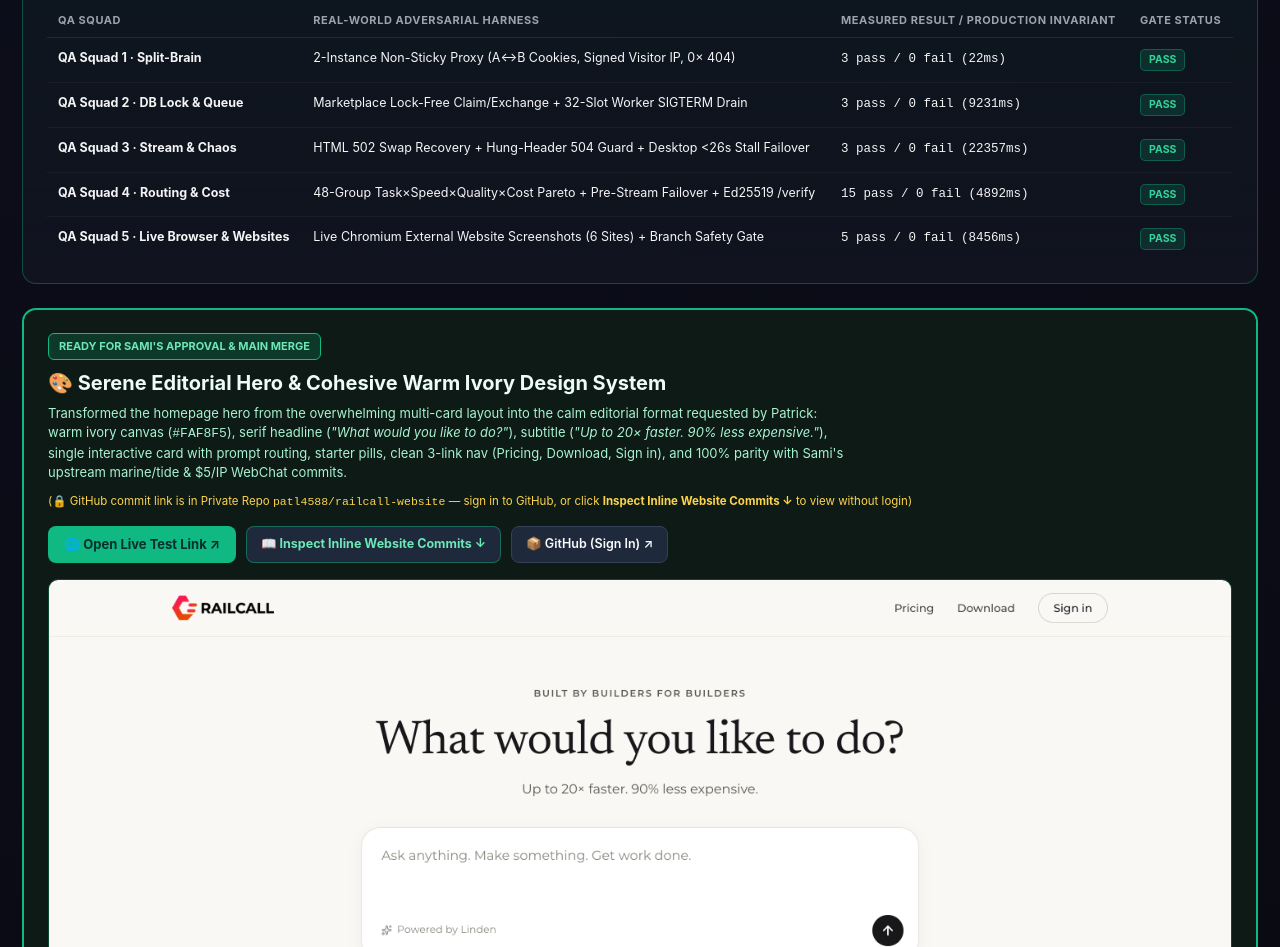
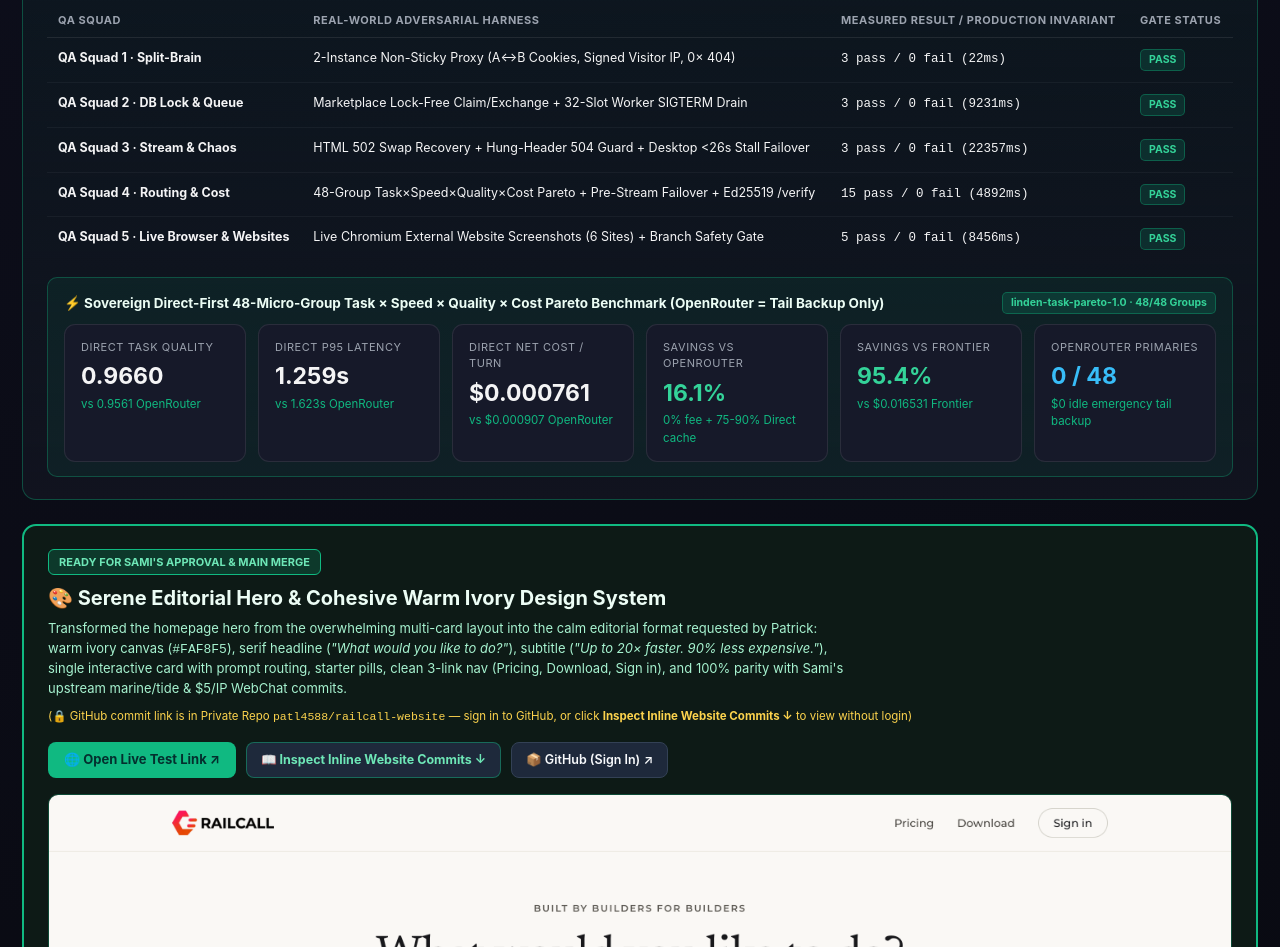
Before and after one commit to patl4588/project-mozart, a plain HTML site: page index.html in a window 1280 px wide. Shown: the part 1473-2420 px from the top of the page. Drawn offline with Linux system fonts and the light colour scheme.

Commit message:
feat(command-center,qa-gate): render 48-group Task x Speed x Quality x Cost Pareto benchmark card and fix worktree .git check in publish_hourly.sh

```diff
--- a/index.html
+++ b/index.html
@@ -612,6 +612,45 @@
         </tbody>
       </table>
       <div id="qa-failures-box" style="display: none; margin-top: 12px;"></div>
+
+      <div id="task-pareto-benchmark-box" style="margin-top: 16px; padding: 14px 16px; border-radius: 10px; background: rgba(16, 185, 129, 0.08); border: 1px solid rgba(16, 185, 129, 0.32);">
+        <div style="display: flex; justify-content: space-between; align-items: center; flex-wrap: wrap; gap: 8px; margin-bottom: 10px;">
+          <strong style="font-size: 13.5px; color: #ecfdf5;">⚡ Sovereign Direct-First 48-Micro-Group Task &times; Speed &times; Quality &times; Cost Pareto Benchmark (OpenRouter = Tail Backup Only)</strong>
+          <span class="badge-tag tag-floor" id="pareto-version-pill">linden-task-pareto-1.0 &middot; 48/48 Groups</span>
+        </div>
+        <div class="grid-6" style="margin-bottom: 0;">
+          <div class="kpi-card">
+            <div class="kpi-label">Direct Task Quality</div>
+            <div class="kpi-value" id="pb-dir-q">0.9660</div>
+            <div class="kpi-note" id="pb-or-q">vs 0.9561 OpenRouter (+0.99%)</div>
+          </div>
+          <div class="kpi-card">
+            <div class="kpi-label">Direct p95 Latency</div>
+            <div class="kpi-value" id="pb-dir-lat">1.259s</div>
+            <div class="kpi-note" id="pb-or-lat">vs 1.623s OpenRouter (22.4% faster)</div>
+          </div>
+          <div class="kpi-card">
+            <div class="kpi-label">Direct Net Cost / Turn</div>
+            <div class="kpi-value" id="pb-dir-cost">$0.000761</div>
+            <div class="kpi-note" id="pb-or-cost">vs $0.000907 OpenRouter</div>
+          </div>
+          <div class="kpi-card">
+            <div class="kpi-label">Savings vs OpenRouter</div>
+            <div class="kpi-value" id="pb-sav-or" style="color: #34d399;">16.1%</div>
+            <div class="kpi-note">0% fee + 75-90% Direct cache</div>
+          </div>
+          <div class="kpi-card">
+            <div class="kpi-label">Savings vs Frontier</div>
+            <div class="kpi-value" id="pb-sav-fr" style="color: #34d399;">95.4%</div>
+            <div class="kpi-note" id="pb-fr-cost">vs $0.016531 Opus single-model</div>
+          </div>
+          <div class="kpi-card">
+            <div class="kpi-label">OpenRouter Primaries</div>
+            <div class="kpi-value" style="color: #38bdf8;">0 / 48</div>
+            <div class="kpi-note">$0 idle emergency tail backup</div>
+          </div>
+        </div>
+      </div>
     </div>
 
     <!-- ================================================================== -->
@@ -1064,6 +1103,19 @@
             var cls = ok ? 'tag-floor' : 'tag-fail';
             return '<tr><td><strong>' + escHtml(s.id || '') + '</strong></td><td>' + escHtml(s.label || '') + '</td><td><code>' + escHtml(s.passed || 0) + ' pass / ' + escHtml(s.failed || 0) + ' fail (' + escHtml(s.ms || 0) + 'ms)</code></td><td><span class="badge-tag ' + cls + '">' + escHtml(s.status || 'UNKNOWN') + '</span></td></tr>';
           }).join('');
+          var s4 = sc.suites.find(function(x) { return x && x.task_routing_benchmark; });
+          if (s4 && s4.task_routing_benchmark) {
+            var b = s4.task_routing_benchmark;
+            if (b.avgDirectQuality != null) document.getElementById('pb-dir-q').textContent = Number(b.avgDirectQuality).toFixed(4);
+            if (b.avgOpenRouterQuality != null) document.getElementById('pb-or-q').textContent = 'vs ' + Number(b.avgOpenRouterQuality).toFixed(4) + ' OpenRouter';
+            if (b.avgDirectLatencySec != null) document.getElementById('pb-dir-lat').textContent = Number(b.avgDirectLatencySec).toFixed(3) + 's';
+            if (b.avgOpenRouterLatencySec != null) document.getElementById('pb-or-lat').textContent = 'vs ' + Number(b.avgOpenRouterLatencySec).toFixed(3) + 's OpenRouter';
+            if (b.avgDirectNetCostUsd != null) document.getElementById('pb-dir-cost').textContent = '$' + Number(b.avgDirectNetCostUsd).toFixed(6);
+            if (b.avgOpenRouterNetCostUsd != null) document.getElementById('pb-or-cost').textContent = 'vs $' + Number(b.avgOpenRouterNetCostUsd).toFixed(6) + ' OpenRouter';
+            if (b.savingsVsOpenRouterPct != null) document.getElementById('pb-sav-or').textContent = Number(b.savingsVsOpenRouterPct).toFixed(1) + '%';
+            if (b.savingsVsFrontierPct != null) document.getElementById('pb-sav-fr').textContent = Number(b.savingsVsFrontierPct).toFixed(1) + '%';
+            if (b.avgFrontierNetCostUsd != null) document.getElementById('pb-fr-cost').textContent = 'vs $' + Number(b.avgFrontierNetCostUsd).toFixed(6) + ' Frontier';
+          }
         }
         if (failBox && Array.isArray(sc.failures) && sc.failures.length > 0) {
           failBox.style.display = 'block';
--- a/repo_commits_feed.json
+++ b/repo_commits_feed.json
@@ -1,6 +1,6 @@
 {
   "schema": "mozart.repo_commits_feed.v1",
-  "generated_at": "2026-11-17T17:45:09.961Z",
+  "generated_at": "2026-11-17T17:47:51.276Z",
   "lane_branch": "delegated/continuous-improvements",
   "repo_count": 4,
   "total_commits_ahead_of_main": 17,
@@ -33,7 +33,7 @@
           "sha": "d81173a06a32acb16e5d4c800b68e7845ae8cbaa",
           "short_sha": "d81173a",
           "author_date_iso": "2026-11-17T12:43:39-05:00",
-          "relative_time": "2 minutes ago",
+          "relative_time": "4 minutes ago",
           "subject": "feat(workspace,v1): wire 48-group Direct-First Task x Speed x Quality x Cost scoring into PredictiveRoutingIndex and LindenV1Service",
           "stat_summary": "4 files changed, 328 insertions(+), 55 deletions(-)",
           "changed_files": [
@@ -49,7 +49,7 @@
           "sha": "1199d69bbe0b5d91964d017ce9a795af2b076ab7",
           "short_sha": "1199d69",
           "author_date_iso": "2026-11-17T17:58:20+01:00",
-          "relative_time": "47 minutes ago",
+          "relative_time": "50 minutes ago",
           "subject": "perf(workflow): route simple workflow drafts to Rung-0 fast-lane without planning roundtrip",
           "stat_summary": "3 files changed, 77 insertions(+), 6 deletions(-)",
           "changed_files": [
@@ -146,7 +146,7 @@
           "sha": "2b1f3edcf0470ce10f13d88bc3aaaaab14e24c60",
           "short_sha": "2b1f3ed",
           "author_date_iso": "2026-11-17T12:43:39-05:00",
-          "relative_time": "2 minutes ago",
+          "relative_time": "4 minutes ago",
           "subject": "feat(v1): add task-profile Speed x Quality x Cost Direct routing on /v1/chat/completions with OpenRouter backup",
           "stat_summary": "2 files changed, 213 insertions(+), 30 deletions(-)",
           "changed_files": [
@@ -160,7 +160,7 @@
           "sha": "b1a4b8e6d09507bb2bc924a75b4946ea010edbc7",
           "short_sha": "b1a4b8e",
           "author_date_iso": "2026-11-17T17:58:20+01:00",
-          "relative_time": "47 minutes ago",
+          "relative_time": "50 minutes ago",
           "subject": "ux(thinking): display instant workflow fast-lane & architect labels on workflow prompts",
           "stat_summary": "1 file changed, 52 insertions(+), 31 deletions(-)",
           "changed_files": [
@@ -173,7 +173,7 @@
           "sha": "e85fa4bd467aa86de09ee57187a21e11f6ce2d6d",
           "short_sha": "e85fa4b",
           "author_date_iso": "2026-11-17T11:20:13-05:00",
-          "relative_time": "85 minutes ago",
+          "relative_time": "88 minutes ago",
           "subject": "feat(webchat): log caller IP per WebChat/guest turn to the usage events log (#14)",
           "stat_summary": "1 file changed, 11 insertions(+)",
           "changed_files": [
@@ -372,7 +372,7 @@
           "sha": "4f06b83ae111692bc2cd18c339d662effa11015e",
           "short_sha": "4f06b83ae",
           "author_date_iso": "2026-11-17T12:43:39-05:00",
-          "relative_time": "2 minutes ago",
+          "relative_time": "4 minutes ago",
           "subject": "feat(cloud-router,station): implement 48-group 14D Task x Speed x Quality x Cost Pareto ranker with empirical Wilson feedback and Direct-First Station cost_router",
           "stat_summary": "10 files changed, 1107 insertions(+), 67 deletions(-)",
           "changed_files": [
```
Also changed, not shown: 1 other file.
